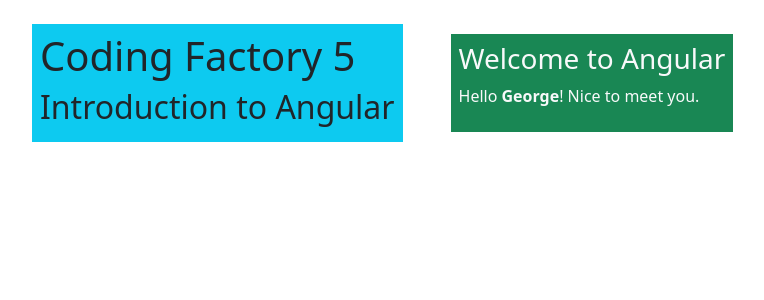
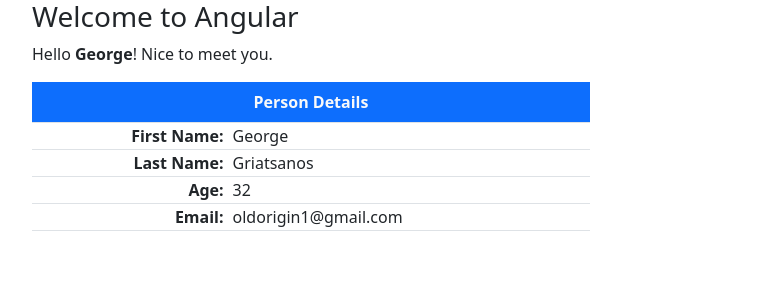
Before and after one commit to GeorgeGriatsanos/angular-introduction, an Angular app: page / in a window 1280 px wide. Shown: the top 300 px of the page, without its empty margins (50-814 px from the left). Built offline with nearby package versions, Linux system fonts and the light colour scheme.

Commit message:
one way binding

```diff
--- a/src/app/app.component.html
+++ b/src/app/app.component.html
@@ -1,12 +1,28 @@
-<div class="container mt-4">
-  <div class="d-flex gap-5 align-items-center">
-    <div class="bg-info p-2">
-      <h1>Coding Factory 5</h1>
-      <h2>Introduction to Angular</h2>
-    </div>
-    <div class="bg-success p-2 text-light">
-      <h3>Welcome to Angular</h3>
-      <p>Hello <strong>George</strong>! Nice to meet you.</p>
-    </div>
-  </div>
+<div class="container">
+    <h3>Welcome to Angular</h3>
+    <p>
+      Hello <strong>{{ name }}</strong>! Nice to meet you.
+    </p>
+
+  <table class="table table-bordered w-50">
+    <caption class="caption-top fw-bold bg-primary text-light text-center">
+      Person Details
+    </caption>
+    <tr>
+      <td class="fw-semibold text-end">First Name:</td>
+      <td class="ps-2">{{ person.givenName }}</td>
+    </tr>
+    <tr>
+      <td class="fw-semibold text-end">Last Name:</td>
+      <td class="ps-2">{{ person.surName }}</td>
+    </tr>
+    <tr>
+      <td class="fw-semibold text-end">Age:</td>
+      <td class="ps-2">{{ person.age }}</td>
+    </tr>
+    <tr>
+      <td class="fw-semibold text-end">Email:</td>
+      <td class="ps-2">{{ person.email }}</td>
+    </tr>
+  </table>
 </div>
--- a/src/app/app.component.ts
+++ b/src/app/app.component.ts
@@ -9,5 +9,12 @@
   styleUrl: './app.component.css'
 })
 export class AppComponent {
-  title = 'angular-introduction';
+  name = 'George';
+
+  person = {
+    givenName: 'George',
+    surName: 'Griatsanos',
+    age: 32,
+    email: 'oldorigin1@gmail.com',
+  }
 }
```
Also changed, not shown: 1 other file (tests, documents, lock files or other folders).
